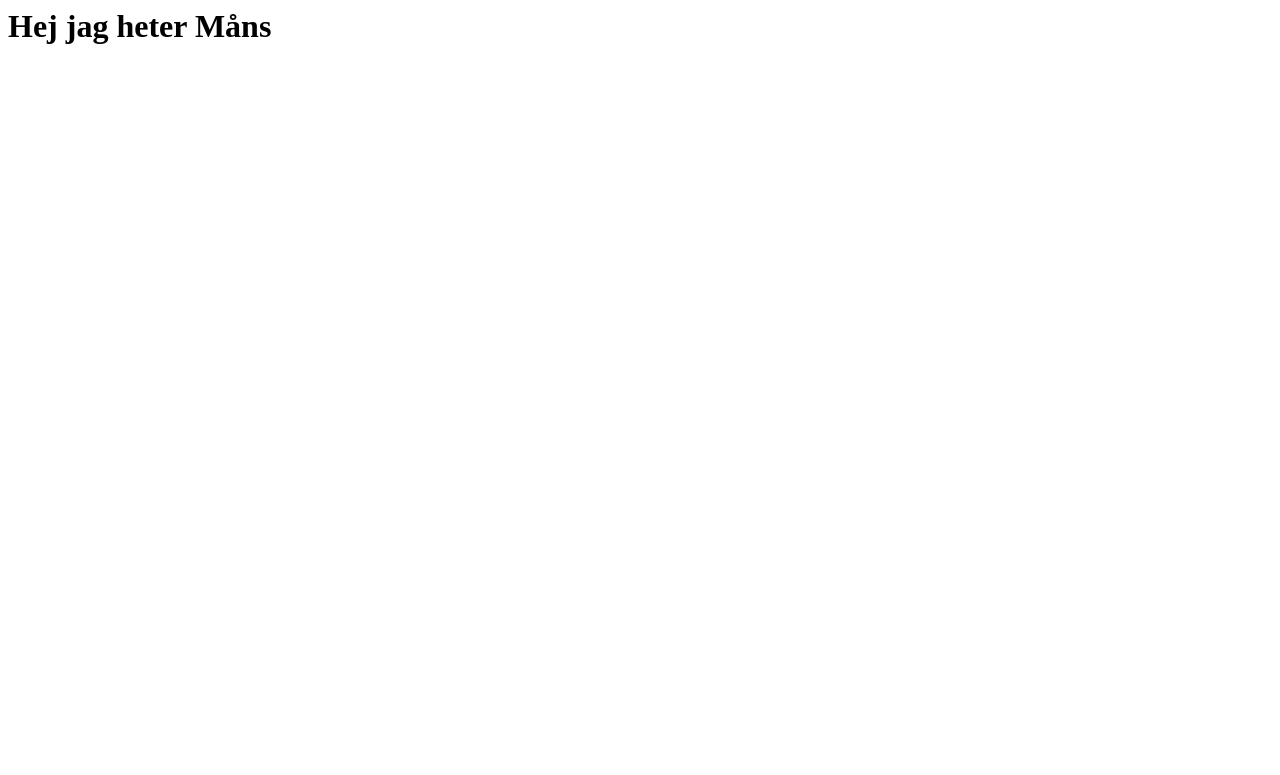
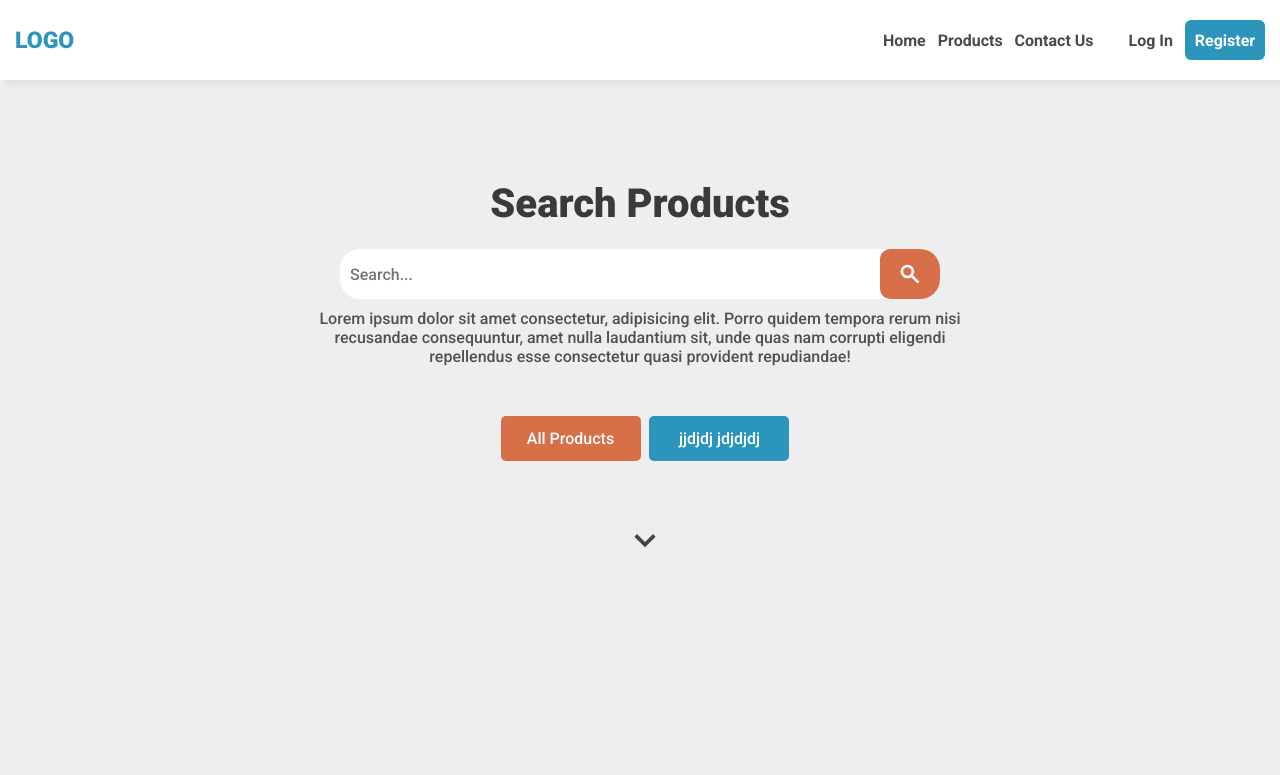
Before and after one commit to mans7777/JagHeterMansOchHatarBarnVarjeDag696969696969696969696969420, a plain HTML site: page index.html in a window 1280 px wide. Drawn offline with Linux system fonts and the light colour scheme.

Commit message:
changed alot

```diff
--- a/index.html
+++ b/index.html
@@ -1 +1,58 @@
-<h1>Hej jag heter Måns</h1>
+<!DOCTYPE html>
+<html lang="en">
+<head>
+    <meta charset="UTF-8">
+    <meta name="viewport" content="width=device-width, initial-scale=1.0">
+    <title>Hero</title>
+    <link rel="stylesheet" href="style.css">
+
+    <link href="https://fonts.googleapis.com/css2?family=Roboto:ital,wght@0,100;0,300;0,400;0,500;0,700;0,900;1,100;1,300;1,400;1,500;1,700;1,900&display=swap" rel="stylesheet">
+</head>
+<body>
+    <section class="hero">
+        <nav class="navbar">
+            <div>
+                <h2>
+                    LOGO
+                </h2>
+            </div>
+            <div>
+                <ul>
+                    <div>
+                        <li class="nav-links"><a href="#">Home</a></li>
+                        <li class="nav-links"><a href="#">Products</a></li>
+                        <li class="nav-links"><a href="#">Contact Us</a></li>
+                    </div>
+                    <div>
+                        <li class="nav-links"><a href="#">Log In</a></li>
+                        <li class="nav-links register"><button href="">Register</button></li>
+                    </div>
+                </ul>
+            </div>
+        </nav>
+        <div class="hero-middle">
+            <div><h1>Search Products</h1></div>
+            <div>
+                <div class="searchbar-div">
+                    <input type="text" placeholder="Search...">
+                    <button class="searchbar-btn"><img src="search_28dp_FFF_FILL0_wght600_GRAD0_opsz24.svg" alt=""></button>
+                </div>
+            </div>
+            <div class="text">
+                <p>
+                    Lorem ipsum dolor sit amet consectetur, adipisicing elit. Porro quidem tempora rerum nisi recusandae consequuntur, amet nulla laudantium sit, unde quas nam corrupti eligendi repellendus esse consectetur quasi provident repudiandae!
+                </p>
+            </div>
+            <div class="button-section">
+                <button class="main-btn">All Products</button>
+                <button class="secondary-btn">jjdjdj jdjdjdj</button>
+            </div>
+            <div class="arrow-down">
+                <button>
+                    <img src="keyboard_arrow_down_43dp_444_FILL0_wght600_GRAD0_opsz40.svg" alt="">
+                </button>
+            </div>
+        </div>
+    </section>
+</body>
+</html>
--- /dev/null
+++ b/style.css
@@ -0,0 +1,194 @@
+/*variables*/
+* {
+    box-sizing: border-box;
+    padding: 0;
+    margin: 0;
+    font-family: "Roboto", Arial, sans-serif;
+  }
+
+  .hero {
+    width: 100%;
+    height: 100vh;
+    background-color: #eee;
+  }
+
+  .navbar {
+    width: 100%;
+    height: 80px;
+    background-color: #ffffff;
+    display: flex;
+    justify-content: space-between;
+    align-items: center;
+    padding: 15px;
+    box-shadow: 5px 5px 5px rgba(0, 0, 0, 0.0549019608);
+  }
+  .navbar div ul {
+    display: flex;
+    flex-direction: row;
+    gap: 35px;
+    list-style: none;
+  }
+  .navbar div ul div {
+    display: flex;
+    gap: 12px;
+    align-items: center;
+  }
+  .navbar div ul div li a {
+    color: #4a4a4a;
+    text-decoration: none;
+    font-weight: 600;
+    font-size: 16px;
+  }
+  .navbar div ul div li a:hover {
+    color: rgb(44, 149, 188);
+  }
+  .navbar .register {
+    width: 80px;
+    height: 40px;
+    display: flex;
+    justify-content: center;
+    align-items: center;
+    color: #fff !important;
+    border-radius: 6px;
+  }
+  .navbar button {
+    width: inherit;
+    height: inherit;
+    background-color: rgb(44, 149, 188);
+    border-radius: inherit;
+    border: none;
+    cursor: pointer;
+    color: #fff;
+    font-weight: 600;
+    font-size: 16px;
+  }
+  .navbar button:hover {
+    background-color: rgb(28, 117, 149);
+  }
+  .navbar h2 {
+    font-size: 23px;
+    font-weight: 800;
+    color: rgb(44, 149, 188);
+    cursor: pointer;
+  }
+
+  .hero-middle {
+    width: 100%;
+    height: 86.5vh;
+    display: flex;
+    padding-top: -200px;
+    align-items: center;
+    flex-direction: column;
+    gap: 10px;
+    padding-left: 300px;
+    padding-right: 300px;
+    padding-top: 100px;
+  }
+  .hero-middle div h1 {
+    font-size: 40px;
+    font-weight: 800;
+    color: #3a3a3a;
+  }
+  .hero-middle .searchbar-div {
+    width: 600px;
+    height: 50px;
+    background-color: rgb(255, 255, 255);
+    border-radius: 20px;
+    display: flex;
+    align-items: center;
+    margin-top: 12px;
+  }
+  .hero-middle .searchbar-div input {
+    width: 90%;
+    height: inherit;
+    border-radius: 20px;
+    border: none;
+    background-color: transparent;
+    padding: 10px;
+    outline: none;
+    color: #444;
+    font-size: 16px;
+    font-weight: 500;
+  }
+  .hero-middle .searchbar-div button {
+    width: 10%;
+    height: inherit;
+    border-top-left-radius: 10px;
+    border-bottom-left-radius: 10px;
+    border-top-right-radius: 20px;
+    border-bottom-right-radius: 20px;
+    border: none;
+    background-color: #d76f49;
+    color: #fff;
+    cursor: pointer;
+    font-size: 20px;
+    font-weight: 500;
+    display: flex;
+    justify-content: center;
+    align-items: center;
+  }
+  .hero-middle .searchbar-div button:hover {
+    background-color: #be5b37;
+  }
+  .hero-middle .text p {
+    font-size: 16px;
+    text-align: center;
+    color: #525151;
+    font-weight: 500;
+  }
+
+  .button-section {
+    margin-top: 40px;
+    margin-left: 30px;
+  }
+  .button-section .main-btn {
+    background-color: #d76f49;
+    width: 140px;
+    margin-right: 5px;
+    height: 45px;
+    border: none;
+    border-radius: 5px;
+    color: #fff;
+    font-size: 16px;
+    font-weight: 500;
+    cursor: pointer;
+  }
+  .button-section .main-btn:hover {
+    background-color: #be5b37;
+  }
+  .button-section .secondary-btn {
+    background-color: rgb(44, 149, 188);
+    color: #fff;
+    width: 140px;
+    margin-right: 20px;
+    height: 45px;
+    border-radius: 5px;
+    border: none;
+    font-size: 16px;
+    font-weight: 500;
+    cursor: pointer;
+  }
+  .button-section .secondary-btn:hover {
+    background-color: rgb(28, 117, 149);
+  }
+
+  .arrow-down {
+    width: 100%;
+    margin-top: 50px;
+    display: flex;
+    align-items: center;
+    justify-content: center;
+  }
+
+  .arrow-down button {
+    width: 30px;
+    height: 30px;
+    background-color: transparent;
+    border: none;
+    cursor: pointer;
+    transition: 0.1s ease-in-out;
+  }
+
+  .arrow-down button:hover {
+    margin-top: 5px;
+  }/*# sourceMappingURL=style.css.map */
```
Also changed, not shown: keyboard_arrow_down_30dp_FFF_FILL0_wght600_GRAD0_opsz24.svg (added), keyboard_arrow_down_43dp_444_FILL0_wght600_GRAD0_opsz40.svg (added), search_28dp_FFF_FILL0_wght600_GRAD0_opsz24.svg (added).
